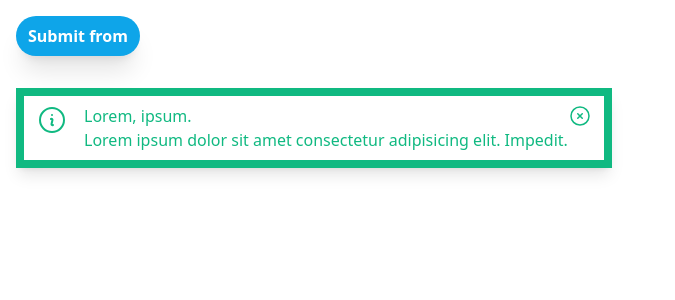
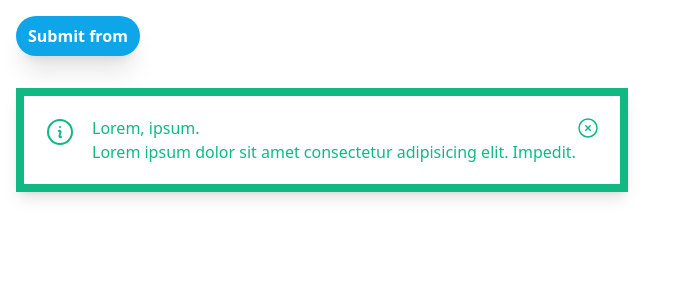
Before and after one commit to pharos-lab/lanthorn, a JavaScript app: page / in a window 1280 px wide. Shown: the top 300 px of the page, without its empty margins (0-675 px from the left). Built offline with nearby package versions, Linux system fonts and the light colour scheme.

Commit message:
refactor: move all computed classes to useTheme composable

```diff
--- a/src/components/Alert.vue
+++ b/src/components/Alert.vue
@@ -1,6 +1,6 @@
 <template>
     <Transition name="fade">
-        <div class="l-alert relative shadow" :class="[backgroundClass, shadowClass, paddingClass]" v-show="isOpen">
+        <div class="l-alert relative shadow" :class="classes" v-show="isOpen">
             <component :is="Heroicons['XCircleIcon']"
             class="size-6 float-right cursor-pointer"
             v-if="props.dismissable"
@@ -25,9 +25,7 @@
 
 <script setup>
 import * as Heroicons  from '@heroicons/vue/24/outline'
-import { inject, computed, ref } from 'vue'
-
-const theme = inject('theme')
+import { inject, ref } from 'vue'
 
 const props = defineProps({
     title: String,
@@ -53,23 +51,14 @@ const props = defineProps({
         default: true
     }
 })
+const getClasses = inject('getClasses')
+
+const classes = getClasses(props, 'alert')
+
+console.log(classes)
 
 const isOpen = ref(true)
 
-const backgroundClass = computed(() => {
-    if (props.variant == 'outline' || props.variant == 'text') {
-        return theme.colors.text[props.color] + ' border border-current ' + (theme.borders.alert ||theme.borders.base)
-    }
-    return theme.colors.background[props.color][props.variant]
-})
-
-const shadowClass = computed(() => {
-    return theme.shadow.alert
-})
-
-const paddingClass = computed(() => {
-    return theme.padding.button
-})
 </script>
 
 <style scoped>
--- a/src/components/Button.vue
+++ b/src/components/Button.vue
@@ -1,6 +1,6 @@
 <template>
 <button class="l-button font-semibold transition-all duration-200 ease-in-out"
-    :class="[backgroundClass, borderRadiusClass, hoverClass, shadowClass, paddingClass]" >
+    :class="classes" >
     <slot></slot>
 </button>
 </template>
@@ -8,7 +8,7 @@
 <script setup>
 import { computed, inject } from 'vue'
 
-const theme = inject('theme')
+
 
 const props = defineProps({
     color: {
@@ -36,26 +36,7 @@ const props = defineProps({
     }
 })
 
-const backgroundClass = computed(() => {
-    if (props.variant == 'outline' || props.variant == 'text') {
-        return theme.colors.text[props.color] + ' border border-2 border-current'
-    }
-    return theme.colors.background[props.color][props.variant]
-})
+const getClasses = inject('getClasses')
 
-const borderRadiusClass = computed(() => {
-    return theme.borderRadius[props.rounded]
-})
-
-const hoverClass = computed(() => {
-    return props.hover ? theme.colors.background.hover[props.color][props.variant] : null
-})
-
-const shadowClass = computed(() => {
-    return theme.shadow.button
-})
-
-const paddingClass = computed(() => {
-    return theme.padding.button
-})
+const classes = getClasses(props, 'button')
 </script>
--- a/src/composables/useTheme.js
+++ b/src/composables/useTheme.js
@@ -2,12 +2,30 @@
 import { merge } from 'lodash-es';
 import { theme as defaultTheme } from '@/config/theme.js';
 import { theme as userTheme } from '/lantern.config.js'
-import { reactive } from 'vue'
+import { reactive, computed } from 'vue'
 
 
 export function useTheme() {
   // Method to merge user theme with the default theme
   const theme = reactive(merge(defaultTheme, userTheme))
 
-  return { theme }
+
+  const getClasses = (props, component) => {
+    const backgroundClass = (props.variant == 'outline' || props.variant == 'text')
+      ? theme.colors.text[props.color] + ' border border-current ' + (theme.borders[component] ||theme.borders.base)
+      : theme.colors.background[props.color][props.variant]
+
+    const hoverClass = props.hover ? theme.colors.background.hover[props.color][props.variant] : null
+
+    const borderRadiusClass = theme.borderRadius[props.rounded]
+
+    const shadowClass = theme.shadow[component]
+
+    const paddingClass = theme.padding[component]
+
+    return [backgroundClass, shadowClass, paddingClass, hoverClass, borderRadiusClass]
+  }
+
+
+  return { theme, getClasses }
 }
--- a/src/library.js
+++ b/src/library.js
@@ -1,7 +1,7 @@
 import * as components from './components';
 import { useTheme } from '@/composables/useTheme.js'
 
-const { theme } = useTheme()
+const { theme, getClasses } = useTheme()
 
 const lantern = {
   install(Vue, options = {}) {
@@ -12,6 +12,7 @@ const lantern = {
     }
 
     Vue.provide('theme', theme)
+    Vue.provide('getClasses', getClasses)
   },
 };
 
```
